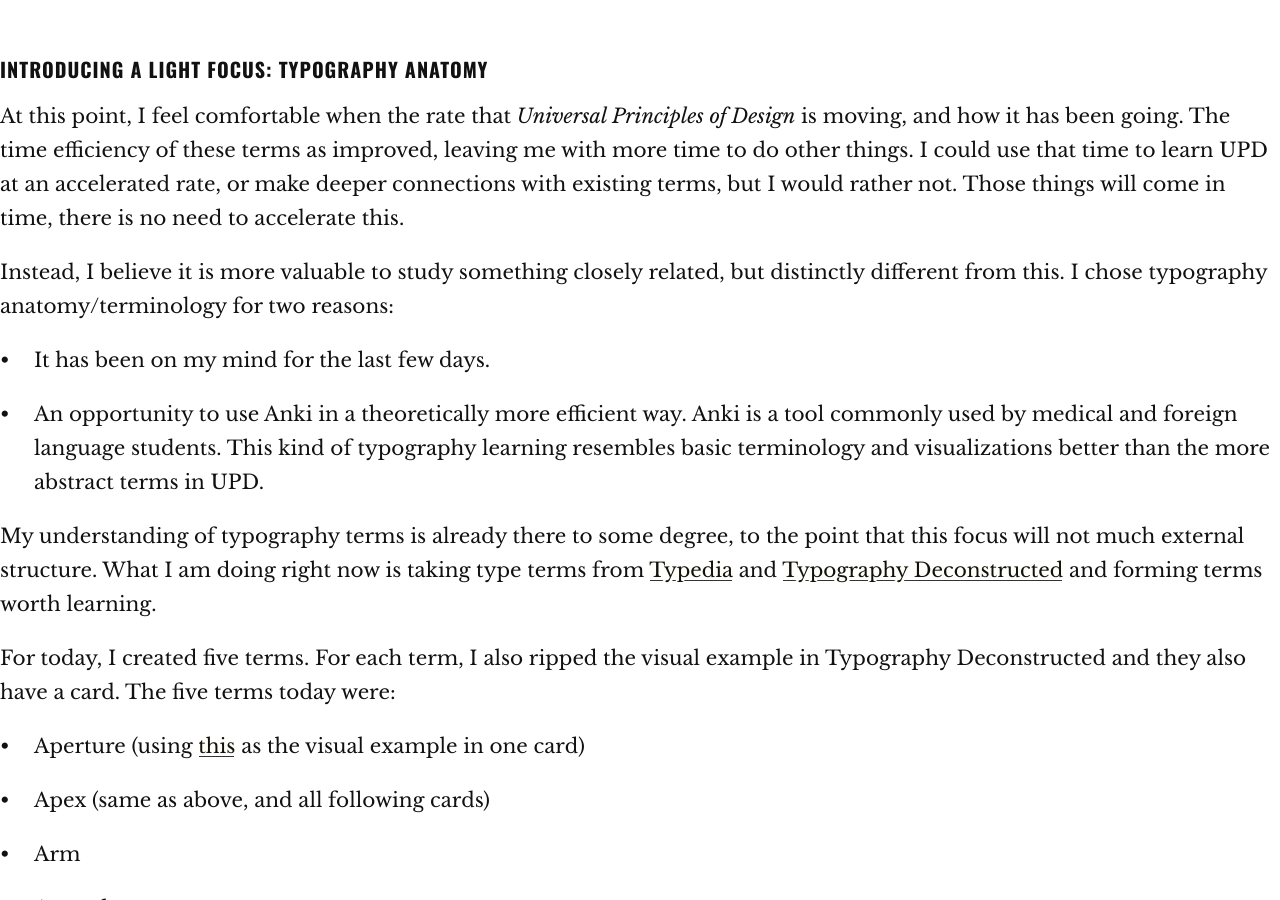
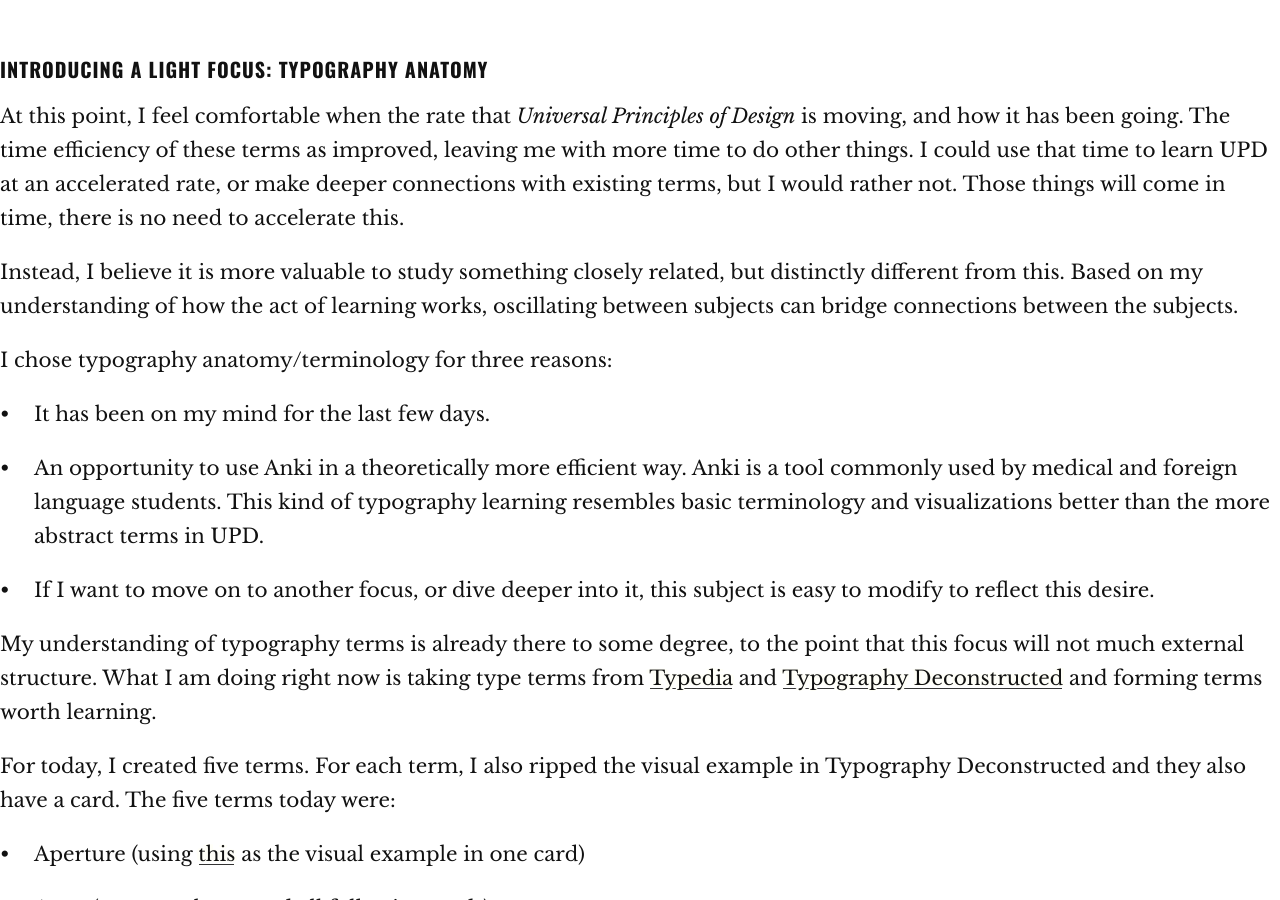
Before and after one commit to jpex/log, a Jekyll site: the page built from _posts/2017-12-01-29.md, in a window 1280 px wide and 900 px high, scrolled down 942 px. Built offline with Jekyll 4.4.1, drawn with Linux system fonts in a browser that asks for light colours.

Commit message:
Update 2017-12-01-29.md

```diff
--- a/_posts/2017-12-01-29.md
+++ b/_posts/2017-12-01-29.md
@@ -30,10 +30,13 @@ Was relatively painless — less than 15 minutes, including entry into Anki.
 
 At this point, I feel comfortable when the rate that *Universal Principles of Design* is moving, and how it has been going. The time efficiency of these terms as improved, leaving me with more time to do other things. I could use that time to learn UPD at an accelerated rate, or make deeper connections with existing terms, but I would rather not. Those things will come in time, there is no need to accelerate this.
 
-Instead, I believe it is more valuable to study something closely related, but distinctly different from this. I chose typography anatomy/terminology for two reasons:
+Instead, I believe it is more valuable to study something closely related, but distinctly different from this. Based on my understanding of how the act of learning works, oscillating between subjects can bridge connections between the subjects.
+
+I chose typography anatomy/terminology for three reasons:
 
 1. It has been on my mind for the last few days.
 2. An opportunity to use Anki in a theoretically more efficient way. Anki is a tool commonly used by medical and foreign language students. This kind of typography learning resembles basic terminology and visualizations better than the more abstract terms in UPD.
+3. If I want to move on to another focus, or dive deeper into it, this subject is easy to modify to reflect this desire.
 
 My understanding of typography terms is already there to some degree, to the point that this focus will not much external structure. What I am doing right now is taking type terms from [Typedia](http://typedia.com/learn/only/anatomy-of-a-typeface/) and [Typography Deconstructed](https://typedecon.com/blogs/type-glossary) and forming terms worth learning.
 
```
